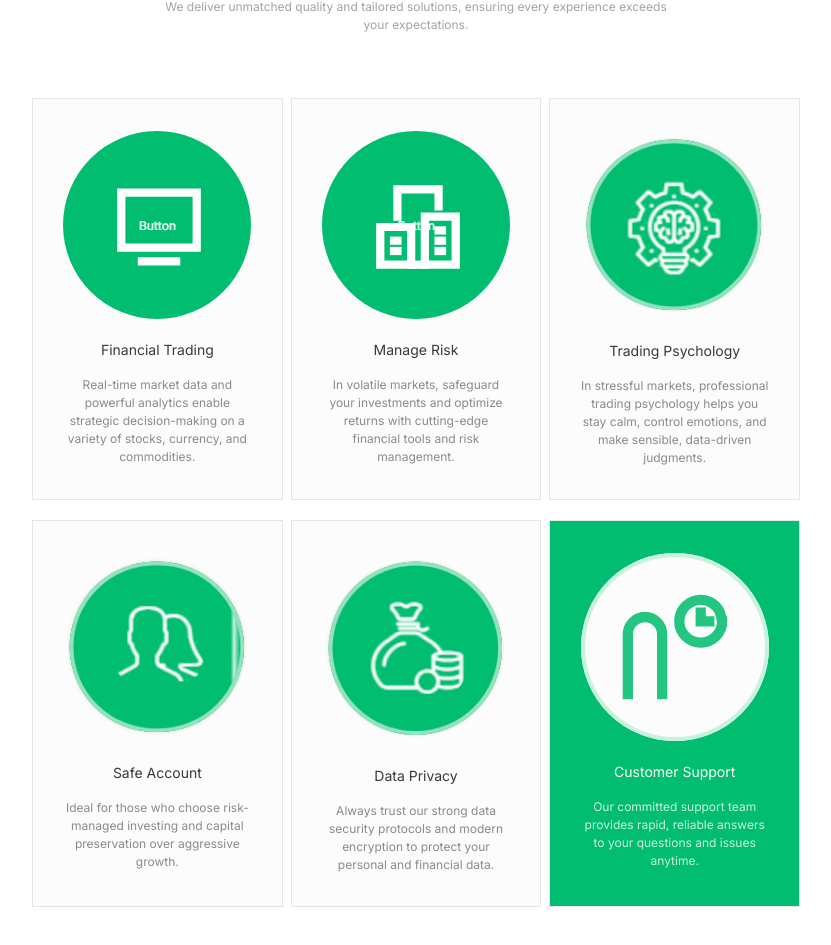
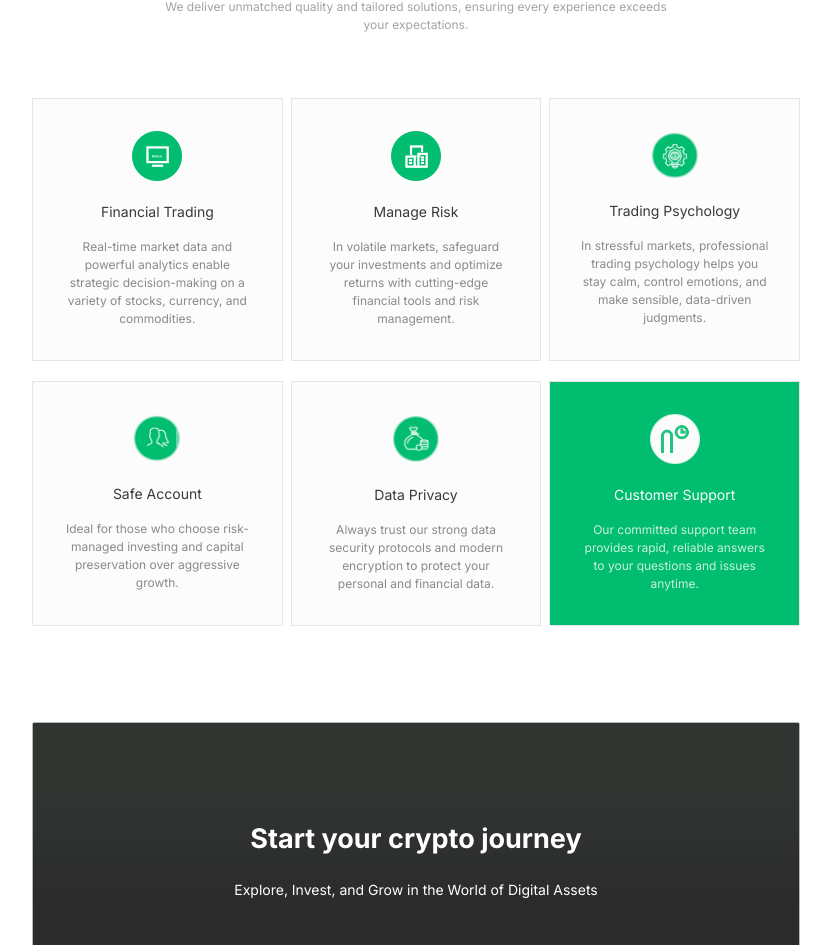
Before and after one commit to Law-son/ELL, a React (Vite) app: page /services in a window 1280 px wide. Shown: the part 654-1599 px from the top of the page, without its empty margins (224-1055 px from the left). Built offline with nearby package versions, Linux system fonts and the light colour scheme.

Commit message:
fix: fix bugs

```diff
--- a/src/Homepage.jsx
+++ b/src/Homepage.jsx
@@ -243,7 +243,7 @@ export class Homepage extends Component {
                             <div className="lg:flex justify-baseline gap-2">
                                 <div className="bg-[#FDFCFDFF] border-[1px] border-[#E5E5E5FF] shadow-[0px_0px_1px_#171a1f12, 0px_0px_2px_#171a1f1F] py-8 px-7 lg:w-[35%]">
                                     <div className="flex justify-center">
-                                        <img src={Button} />
+                                        <img src={Button} width="50" height="50" />
                                     </div>
                                     <div className="text-[14px] font-[400] text-[#393939FF] mt-5">Financial Trading</div>
                                     <div className="text-[12px] font-[400] text-[#8A8A8AFF] mt-4">Real-time market data and powerful analytics enable strategic decision-making on a variety of stocks, currency, and commodities.
@@ -251,7 +251,7 @@ export class Homepage extends Component {
                                 </div>
                                 <div className="bg-[#FDFCFDFF] border-[1px] border-[#E5E5E5FF] shadow-[0px_0px_1px_#171a1f12, 0px_0px_2px_#171a1f1F] py-8 px-7 mt-5 lg:mt-0 lg:w-[35%]">
                                     <div className="flex justify-center">
-                                        <img src={Button2} />
+                                        <img src={Button2} width="50" height="50" />
                                     </div>
                                     <div className="text-[14px] font-[400] text-[#393939FF] mt-5">Manage Risk</div>
                                     <div className="text-[12px] font-[400] text-[#8A8A8AFF] mt-4">In volatile markets, safeguard your investments and optimize returns with cutting-edge financial tools and risk management.
@@ -259,7 +259,7 @@ export class Homepage extends Component {
                                 </div>
                                 <div className="bg-[#FDFCFDFF] border-[1px] border-[#E5E5E5FF] shadow-[0px_0px_1px_#171a1f12, 0px_0px_2px_#171a1f1F] py-8 px-7 mt-5 lg:mt-0 lg:w-[35%]">
                                     <div className="flex justify-center">
-                                        <img src={Button3} />
+                                        <img src={Button3} width="50" height="50" />
                                     </div>
                                     <div className="text-[14px] font-[400] text-[#393939FF] mt-5">Trading Psychology</div>
                                     <div className="text-[12px] font-[400] text-[#8A8A8AFF] mt-4">In stressful markets, professional trading psychology helps you stay calm, control emotions, and make sensible, data-driven judgments.
@@ -272,7 +272,7 @@ export class Homepage extends Component {
                             <div className="lg:flex justify-baseline gap-2">
                                 <div className="bg-[#FDFCFDFF] border-[1px] border-[#E5E5E5FF] shadow-[0px_0px_1px_#171a1f12, 0px_0px_2px_#171a1f1F] py-8 px-7 mt-5 lg:mt-0 lg:w-[35%]">
                                     <div className="flex justify-center">
-                                        <img src={Button4} />
+                                        <img src={Button4} width="50" height="50" />
                                     </div>
                                     <div className="text-[14px] font-[400] text-[#393939FF] mt-5">Safe Account</div>
                                     <div className="text-[12px] font-[400] text-[#8A8A8AFF] mt-4">Ideal for those who choose risk-managed investing and capital preservation over aggressive growth.
@@ -280,7 +280,7 @@ export class Homepage extends Component {
                                 </div>
                                 <div className="bg-[#FDFCFDFF] border-[1px] border-[#E5E5E5FF] shadow-[0px_0px_1px_#171a1f12, 0px_0px_2px_#171a1f1F] py-8 px-7 mt-5 lg:mt-0 lg:w-[35%]">
                                     <div className="flex justify-center">
-                                        <img src={Button5} />
+                                        <img src={Button5} width="50" height="50" />
                                     </div>
                                     <div className="text-[14px] font-[400] text-[#393939FF] mt-5">Data Privacy</div>
                                     <div className="text-[12px] font-[400] text-[#8A8A8AFF] mt-4">Always trust our strong data security protocols and modern encryption to protect your personal and financial data.
@@ -288,7 +288,7 @@ export class Homepage extends Component {
                                 </div>
                                 <div className="bg-[#00BD6FFF] border-[1px] border-[#E5E5E5FF] shadow-[0px_0px_1px_#171a1f12, 0px_0px_2px_#171a1f1F] py-8 px-7 mt-5 lg:mt-0 lg:w-[35%]">
                                     <div className="flex justify-center">
-                                        <img src={Button6} />
+                                        <img src={Button6} width="50" height="50" />
                                     </div>
                                     <div className="text-[14px] font-[400] text-[#FDFCFDFF] mt-5">Customer Support</div>
                                     <div className="text-[12px] font-[400] text-[#C8F1E0FF] mt-4">Our committed support team provides rapid, reliable answers to your questions and issues anytime.
--- a/src/Services.jsx
+++ b/src/Services.jsx
@@ -73,7 +73,7 @@ export class Services extends Component {
                         <div className = "lg:flex justify-baseline gap-2">
                             <div className = "bg-[#FDFCFDFF] border-[1px] border-[#E5E5E5FF] shadow-[0px_0px_1px_#171a1f12, 0px_0px_2px_#171a1f1F] py-8 px-7 lg:w-[35%]">
                                 <div className = "flex justify-center">
-                                    <img src = {Button}/>
+                                    <img src = {Button} width="50" height="50"/>
                                 </div>
                                 <div className = "text-[14px] font-[400] text-[#393939FF] mt-5">Financial Trading</div>
                                 <div className = "text-[12px] font-[400] text-[#8A8A8AFF] mt-4">Real-time market data and powerful analytics enable strategic decision-making on a variety of stocks, currency, and commodities.
@@ -81,7 +81,7 @@ export class Services extends Component {
                             </div>
                             <div className = "bg-[#FDFCFDFF] border-[1px] border-[#E5E5E5FF] shadow-[0px_0px_1px_#171a1f12, 0px_0px_2px_#171a1f1F] py-8 px-7 mt-5 lg:mt-0 lg:w-[35%]">
                                 <div className = "flex justify-center">
-                                    <img src = {Button2}/>
+                                    <img src = {Button2} width="50" height="50"/>
                                 </div>
                                 <div className = "text-[14px] font-[400] text-[#393939FF] mt-5">Manage Risk</div>
                                 <div className = "text-[12px] font-[400] text-[#8A8A8AFF] mt-4">In volatile markets, safeguard your investments and optimize returns with cutting-edge financial tools and risk management.
@@ -89,7 +89,7 @@ export class Services extends Component {
                             </div>
                             <div className = "bg-[#FDFCFDFF] border-[1px] border-[#E5E5E5FF] shadow-[0px_0px_1px_#171a1f12, 0px_0px_2px_#171a1f1F] py-8 px-7 mt-5 lg:mt-0  lg:w-[35%]">
                                 <div className = "flex justify-center">
-                                    <img src = {Button3}/>
+                                    <img src = {Button3} width="50" height="50"/>
                                 </div>
                                 <div className = "text-[14px] font-[400] text-[#393939FF] mt-5">Trading Psychology</div>
                                 <div className = "text-[12px] font-[400] text-[#8A8A8AFF] mt-4">In stressful markets, professional trading psychology helps you stay calm, control emotions, and make sensible, data-driven judgments.
@@ -102,7 +102,7 @@ export class Services extends Component {
                         <div className = "lg:flex justify-baseline gap-2">
                             <div className = "bg-[#FDFCFDFF] border-[1px] border-[#E5E5E5FF] shadow-[0px_0px_1px_#171a1f12, 0px_0px_2px_#171a1f1F] py-8 px-7 mt-5 lg:mt-0  lg:w-[35%]">
                                 <div className = "flex justify-center">
-                                    <img src = {Button4}/>
+                                    <img src = {Button4} width="50" height="50"/>
                                 </div>
                                 <div className = "text-[14px] font-[400] text-[#393939FF] mt-5">Safe Account</div>
                                 <div className = "text-[12px] font-[400] text-[#8A8A8AFF] mt-4">Ideal for those who choose risk-managed investing and capital preservation over aggressive growth.
@@ -110,7 +110,7 @@ export class Services extends Component {
                             </div>
                             <div className = "bg-[#FDFCFDFF] border-[1px] border-[#E5E5E5FF] shadow-[0px_0px_1px_#171a1f12, 0px_0px_2px_#171a1f1F] py-8 px-7 mt-5 lg:mt-0  lg:w-[35%]">
                                 <div className = "flex justify-center">
-                                    <img src = {Button5}/>
+                                    <img src = {Button5} width="50" height="50"/>
                                 </div>
                                 <div className = "text-[14px] font-[400] text-[#393939FF] mt-5">Data Privacy</div>
                                 <div className = "text-[12px] font-[400] text-[#8A8A8AFF] mt-4">Always trust our strong data security protocols and modern encryption to protect your personal and financial data.
@@ -118,7 +118,7 @@ export class Services extends Component {
                             </div>
                             <div className = "bg-[#00BD6FFF] border-[1px] border-[#E5E5E5FF] shadow-[0px_0px_1px_#171a1f12, 0px_0px_2px_#171a1f1F] py-8 px-7 mt-5 lg:mt-0  lg:w-[35%]">
                                 <div className = "flex justify-center">
-                                    <img src = {Button6}/>
+                                    <img src = {Button6} width="50" height="50"/>
                                 </div>
                                 <div className = "text-[14px] font-[400] text-[#FDFCFDFF] mt-5">Customer Support</div>
                                 <div className = "text-[12px] font-[400] text-[#C8F1E0FF] mt-4">Our committed support team provides rapid, reliable answers to your questions and issues anytime.
```
